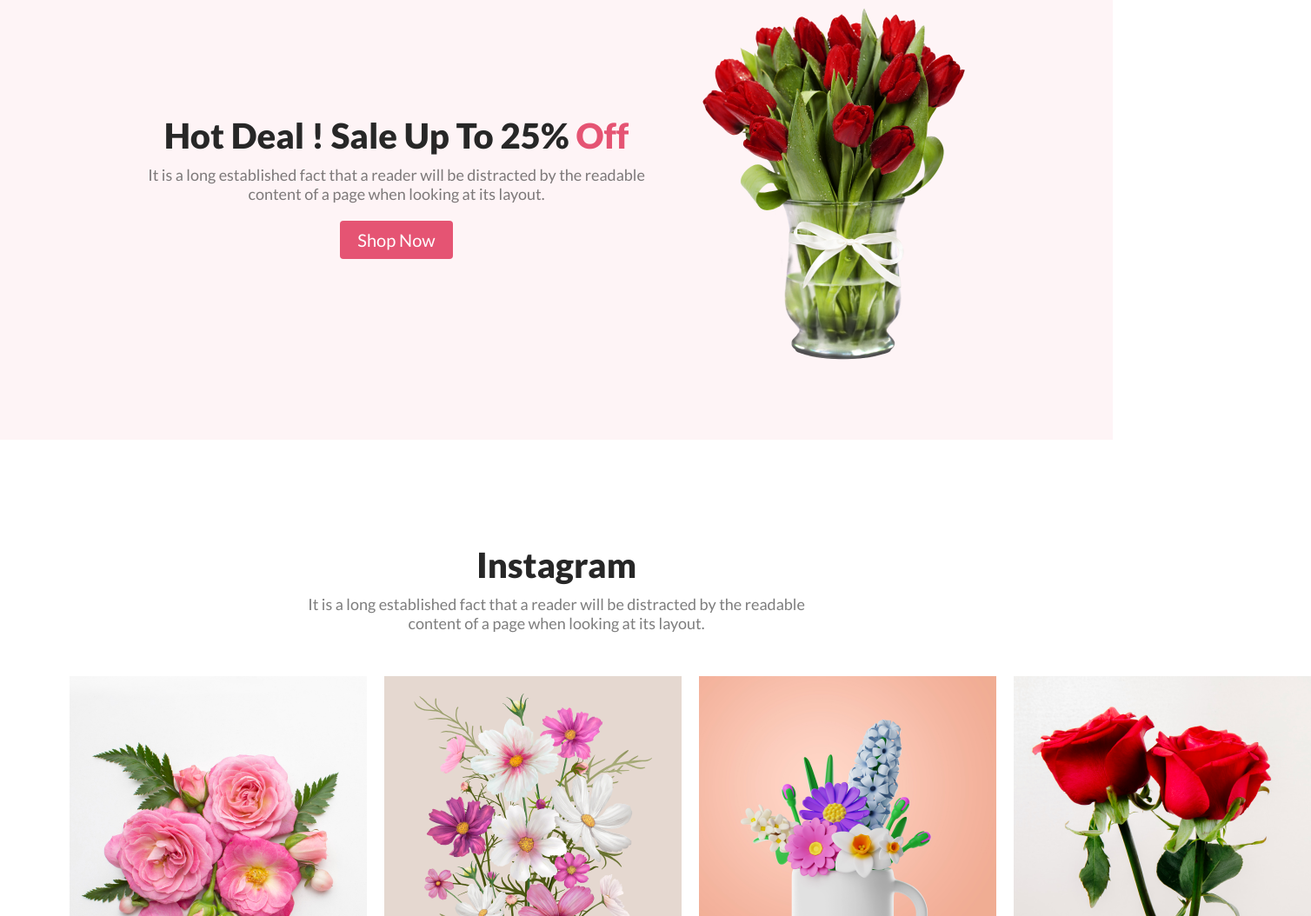
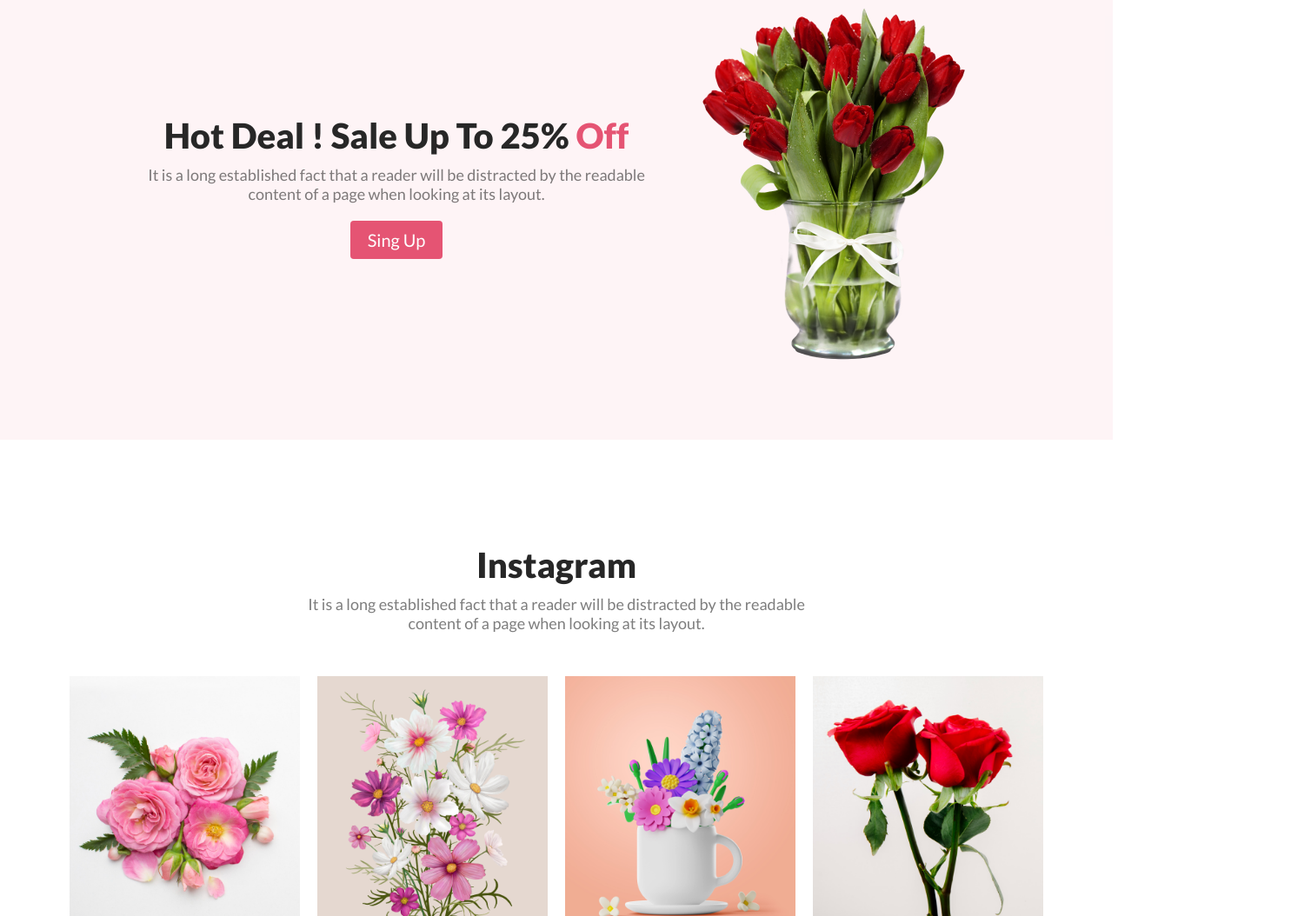
Before and after one commit to ProgrammerShawon/flower-shop-assignment-main, a plain HTML site: page index.html in a window 1280 px wide. Shown: the part 1761-2815 px from the top of the page at 87% size, 1508 px wide, since content can reach past the window. Drawn offline with Linux system fonts and the light colour scheme.

Commit message:
some changes.

```diff
--- a/index.html
+++ b/index.html
@@ -61,7 +61,7 @@
               It is a long established fact that a reader will be distracted by
               the readable content of a page when looking at its layout.
             </p>
-            <button>Shop Now</button>
+            <button>Sing Up</button>
           </div>
           <div>
             <img src="Flower Asset/pngwing 8.png" alt="" />
--- a/style.css
+++ b/style.css
@@ -191,7 +191,9 @@
   grid-template-columns: 1fr 1fr 1fr 1fr;
   gap: 20px;
 }
-
+.flower-card_list .img img {
+  width: 100%;
+}
 .get-deails {
   margin-top: 60px;
   padding: 0px 80px;
```
